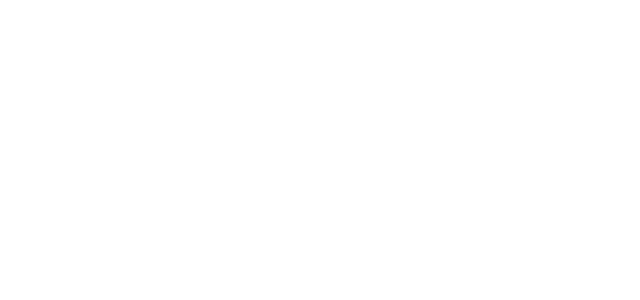
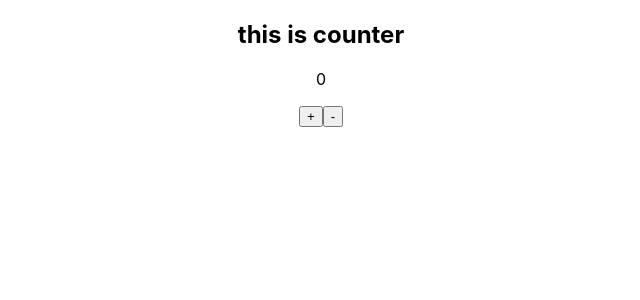
Before and after one commit to sheikhhasan124/basic--typescript, a React (Create React App) app: page / in a window 1280 px wide. Shown: the top 300 px of the page, without its empty margins (319-959 px from the left). Built offline with nearby package versions, Linux system fonts and the light colour scheme.

Commit message:
userstate with explecitely tels the type

```diff
--- a/src/App.tsx
+++ b/src/App.tsx
@@ -1,6 +1,7 @@
 import React from 'react';
 
 import './App.css';
+import Counter from './components/Counter';
 
 
 /* let people = 'hasan';
@@ -13,22 +14,33 @@ import './App.css';
     /* let students:string[] = ['hob','biden','hariiy','chapline']
     let fees:number[] = [12,32,423,12,23] */
 
+    ///interface , unione |, optional chaine?
+
       interface Person {
         name:string;
          age:number;
-          job?:string
+          job?:string;
+          location?: string | number
+
         }
 
      const person:Person= {
        name: 'sagla',
        age:23,
+       location:30
+     }
 
+     // function
+     const handleType =(name:string, age:number, job:string):number =>{
+       const total:number= 23;
+       console.log(name,age,job)
+       return total;
      }
 
 function App() {
   return (
     <div className="App">
-
+      <Counter/>
     </div>
   );
 }
--- /dev/null
+++ b/src/components/Counter.tsx
@@ -0,0 +1,21 @@
+import React, { useState } from 'react';
+
+const Counter = () => {
+    const [counter, setCounter] = useState<number>(0)
+      const inc=()=>{
+          setCounter(counter + 1)
+      }
+      const dec=()=>{
+          setCounter(counter - 1)
+      }
+    return (
+        <div>
+            <h2>this is counter</h2>
+            <p>{counter}</p>
+            <button onClick={inc}>+</button>
+            <button onClick={dec}>-</button>
+        </div>
+    );
+};
+
+export default Counter;
```
Also changed, not shown: src/components/Users.tsx (added, +11 -0 lines).
